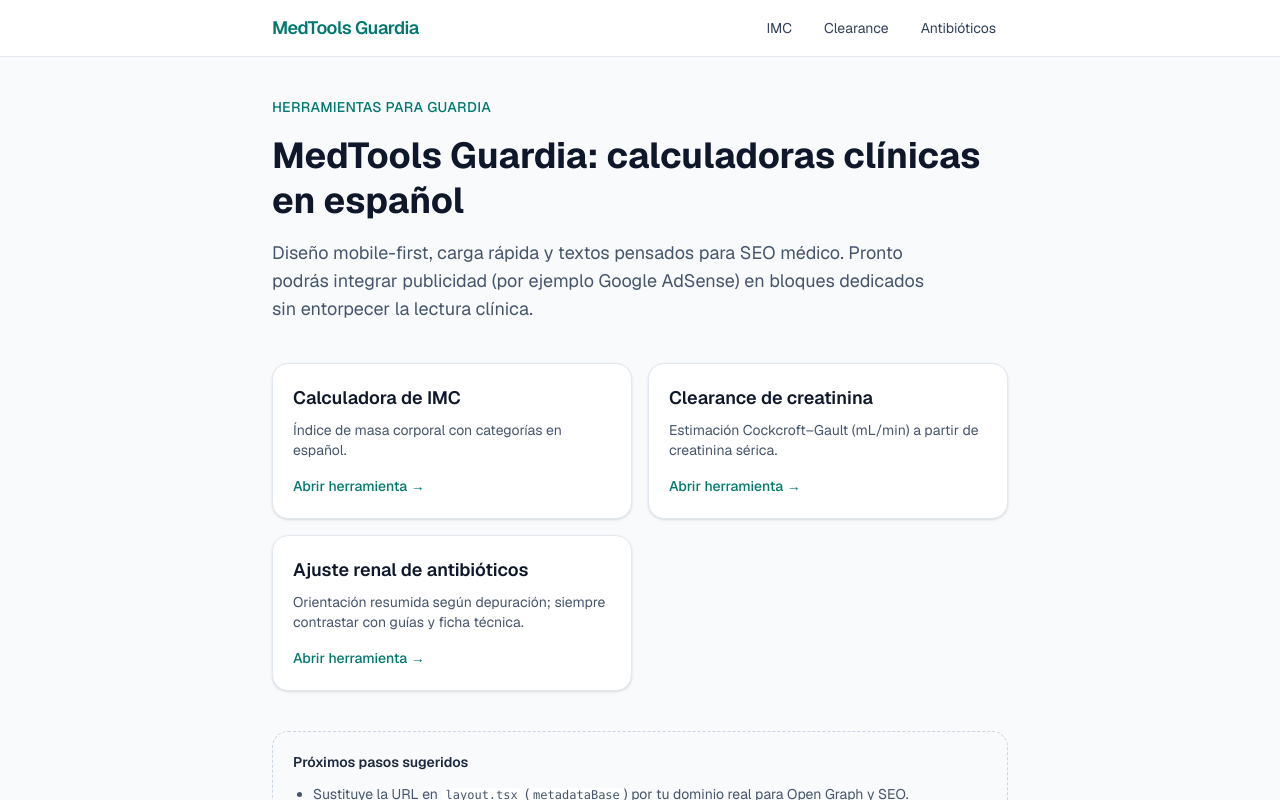
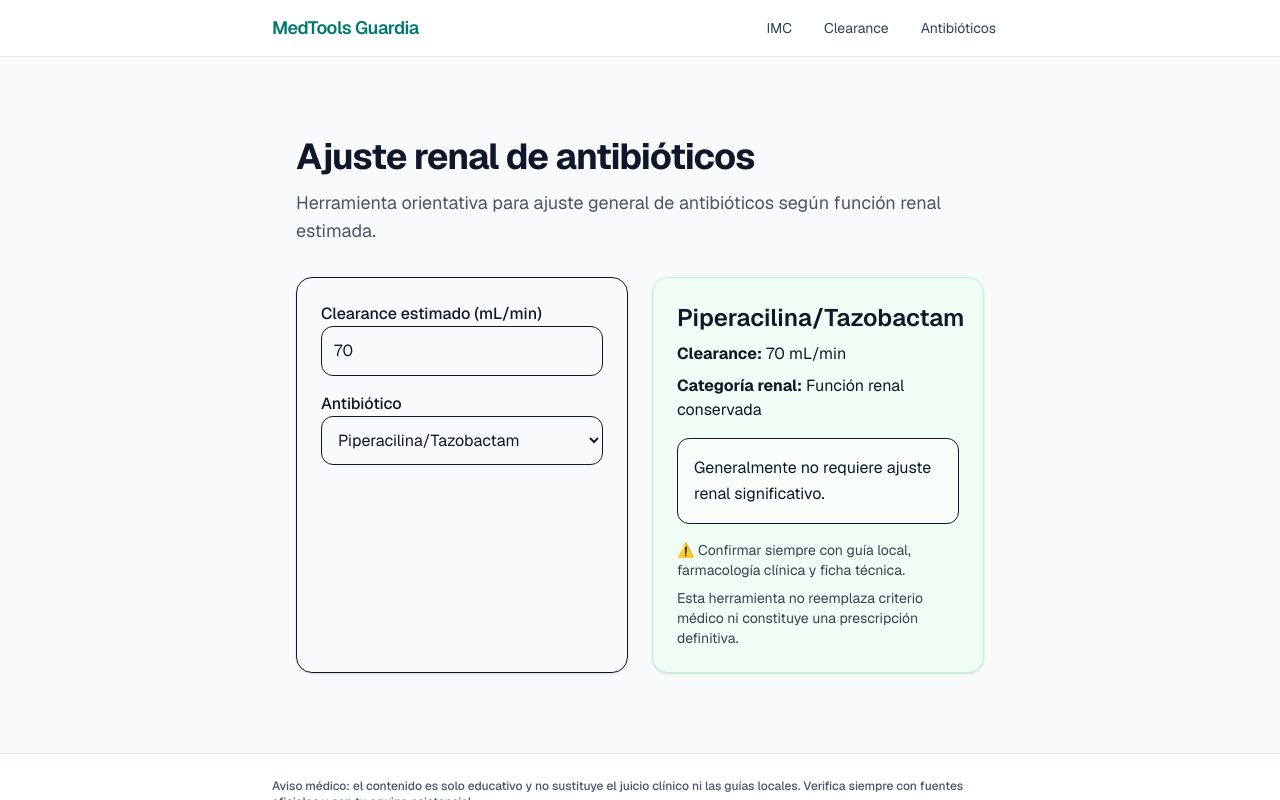
Before and after one commit to ferlambert2-programador/medtools-guardia, a Next.js app: page / in a window 1280 px wide. Shown: the top 800 px of the page. Built offline with nearby package versions, Linux system fonts and the light colour scheme.

Commit message:
mejora ajuste renal antibioticos

```diff
--- a/app/ajuste-antibioticos/page.tsx
+++ b/app/ajuste-antibioticos/page.tsx
@@ -1,76 +1,114 @@
 "use client";
 
-import { useMemo, useState } from "react";
-import { MedicalDisclaimer } from "@/components/MedicalDisclaimer";
-import {
-  ANTIBIOTIC_OPTIONS,
-  type AntibioticId,
-  renalGuidanceEs,
-} from "@/lib/antibioticRenal";
+import { useState } from "react";
 
-export default function AntibioticRenalPage() {
-  const [crcl, setCrcl] = useState("");
-  const [drug, setDrug] = useState<AntibioticId>("ciprofloxacino");
+export default function AjusteAntibioticosPage() {
+  const [crcl, setCrcl] = useState("45");
+  const [drug, setDrug] = useState("piperacilina");
 
-  const cr = Number(crcl.replace(",", "."));
-  const guidance = useMemo(() => renalGuidanceEs(drug, cr), [drug, cr]);
+  const cr = Number(crcl);
+
+  function getRecommendation() {
+    if (!cr || cr <= 0) {
+      return "Ingresá un clearance válido.";
+    }
+
+    if (drug === "piperacilina") {
+      if (cr > 40) return "3,375–4,5 g IV cada 6 h según foco y gravedad.";
+      if (cr >= 20) return "2,25 g IV cada 6 h.";
+      return "2,25 g IV cada 8 h.";
+    }
+
+    if (drug === "meropenem") {
+      if (cr > 50) return "1 g IV cada 8 h.";
+      if (cr >= 26) return "1 g IV cada 12 h.";
+      if (cr >= 10) return "500 mg IV cada 12 h.";
+      return "500 mg IV cada 24 h.";
+    }
+
+    if (drug === "cefepime") {
+      if (cr > 60) return "2 g IV cada 8–12 h.";
+      if (cr >= 30) return "2 g IV cada 24 h.";
+      if (cr >= 11) return "1 g IV cada 24 h.";
+      return "500 mg IV cada 24 h.";
+    }
+
+    if (drug === "ciprofloxacino") {
+      if (cr >= 50) return "Dosis habitual.";
+      if (cr >= 30) return "400 mg IV cada 12–24 h.";
+      return "Reducir dosis o espaciar intervalo.";
+    }
+
+    if (drug === "vancomicina") {
+      return "No ajustar solo por clearance. Requiere monitoreo de niveles.";
+    }
+
+    return "Sin recomendación.";
+  }
 
   return (
-    <div className="space-y-6">
-      <div>
-        <h1 className="text-2xl font-bold text-slate-900">
+    <main className="mx-auto max-w-3xl p-6 space-y-6">
+      <h1 className="text-3xl font-bold">
         Ajuste de antibióticos por función renal
       </h1>
-        <p className="mt-2 text-slate-600 text-sm sm:text-base">
-          Introduce una estimación de depuración (p. ej. CrCl Cockcroft–Gault en
-          mL/min) y elige un fármaco para ver recordatorios generales. No
-          incluye dosis milimétricas: debes cruzar con tu guía hospitalaria.
-        </p>
+
+      <div className="border rounded-2xl p-6 space-y-4">
+        <div>
+          <label className="block mb-2 font-medium">
+            Clearance aproximado (mL/min)
+          </label>
+
+          <input
+            className="w-full border rounded-xl p-3"
+            value={crcl}
+            onChange={(e) => setCrcl(e.target.value)}
+          />
         </div>
 
-      <div className="rounded-2xl border border-slate-200 bg-white p-5 space-y-4 shadow-sm">
-        <label className="block space-y-1">
-          <span className="text-sm font-medium text-slate-700">
-            CrCl aproximada (mL/min)
-          </span>
-          <input
-            inputMode="decimal"
-            className="w-full rounded-xl border border-slate-200 px-3 py-2.5 text-base outline-none focus:ring-2 focus:ring-teal-500/40"
-            value={crcl}
-            onChange={(e) => setCrcl(e.target.value)}
-            placeholder="p. ej. 38"
-          />
+        <div>
+          <label className="block mb-2 font-medium">
+            Antibiótico
           </label>
-        <label className="block space-y-1">
-          <span className="text-sm font-medium text-slate-700">Antibiótico</span>
+
           <select
-            className="w-full rounded-xl border border-slate-200 px-3 py-2.5 text-base outline-none focus:ring-2 focus:ring-teal-500/40 bg-white"
+            className="w-full border rounded-xl p-3"
             value={drug}
-            onChange={(e) => setDrug(e.target.value as AntibioticId)}
+            onChange={(e) => setDrug(e.target.value)}
           >
-            {ANTIBIOTIC_OPTIONS.map((o) => (
-              <option key={o.id} value={o.id}>
-                {o.label}
+            <option value="piperacilina">
+              Piperacilina/Tazobactam
             </option>
-            ))}
+
+            <option value="meropenem">
+              Meropenem
+            </option>
+
+            <option value="cefepime">
+              Cefepime
+            </option>
+
+            <option value="ciprofloxacino">
+              Ciprofloxacino
+            </option>
+
+            <option value="vancomicina">
+              Vancomicina
+            </option>
           </select>
-        </label>
+        </div>
       </div>
 
-      <div className="rounded-2xl border border-slate-200 bg-white p-5 space-y-3 shadow-sm">
-        <h2 className="text-lg font-semibold text-slate-900">{guidance.title}</h2>
-        <ul className="list-disc pl-5 space-y-2 text-sm text-slate-700">
-          {guidance.bullets.map((b) => (
-            <li key={b}>{b}</li>
-          ))}
-        </ul>
+      <div className="border rounded-2xl p-6 bg-gray-50">
+        <h2 className="text-xl font-semibold mb-2">
+          Recomendación
+        </h2>
+
+        <p>{getRecommendation()}</p>
       </div>
 
-      <div className="rounded-xl border border-dashed border-slate-300 bg-slate-50 px-4 py-6 text-center text-xs text-slate-500">
-        Zona reservada para publicidad (p. ej. AdSense).
+      <div className="bg-yellow-50 border border-yellow-200 rounded-xl p-4 text-sm">
+        Uso orientativo. Verificar siempre con guía institucional y ficha técnica.
       </div>
-
-      <MedicalDisclaimer />
-    </div>
+    </main>
   );
 }
--- a/app/page.tsx
+++ b/app/page.tsx
@@ -1,83 +1,172 @@
-import type { Metadata } from "next";
-import Link from "next/link";
+"use client";
 
-export const metadata: Metadata = {
-  title: "Inicio",
-  description:
-    "MedTools Guardia: calculadoras médicas en español para la práctica diaria. IMC, clearance de creatinina y ajuste orientativo de antibióticos.",
+import { useMemo, useState } from "react";
+
+type AntibioticKey =
+  | "Piperacilina/Tazobactam"
+  | "Vancomicina"
+  | "Meropenem"
+  | "Cefepime"
+  | "Levofloxacina";
+
+const recommendations = {
+  "Piperacilina/Tazobactam": {
+    normal:
+      "Generalmente no requiere ajuste renal significativo.",
+    moderate:
+      "Considerar prolongar intervalos o reducir dosis según protocolo institucional.",
+    severe:
+      "Requiere ajuste renal importante y monitorización clínica.",
+  },
+
+  Vancomicina: {
+    normal:
+      "Controlar función renal y niveles plasmáticos según contexto clínico.",
+    moderate:
+      "Ajustar intervalo y monitorizar niveles valle.",
+    severe:
+      "Riesgo elevado de acumulación y nefrotoxicidad. Requiere seguimiento estrecho.",
+  },
+
+  Meropenem: {
+    normal:
+      "Habitualmente sin ajuste importante.",
+    moderate:
+      "Puede requerir reducción de dosis o aumento del intervalo.",
+    severe:
+      "Ajuste renal obligatorio según clearance y gravedad clínica.",
+  },
+
+  Cefepime: {
+    normal:
+      "Sin ajuste renal relevante en función conservada.",
+    moderate:
+      "Reducir dosis o espaciar administración.",
+    severe:
+      "Mayor riesgo de neurotoxicidad. Ajuste renal estricto.",
+  },
+
+  Levofloxacina: {
+    normal:
+      "Generalmente sin ajuste significativo.",
+    moderate:
+      "Puede requerir espaciamiento de dosis.",
+    severe:
+      "Riesgo de acumulación. Ajustar cuidadosamente.",
+  },
 };
 
-const tools = [
-  {
-    href: "/imc",
-    title: "Calculadora de IMC",
-    body: "Índice de masa corporal con categorías en español.",
-  },
-  {
-    href: "/clearance-creatinina",
-    title: "Clearance de creatinina",
-    body: "Estimación Cockcroft–Gault (mL/min) a partir de creatinina sérica.",
-  },
-  {
-    href: "/ajuste-antibioticos",
-    title: "Ajuste renal de antibióticos",
-    body: "Orientación resumida según depuración; siempre contrastar con guías y ficha técnica.",
-  },
-];
+export default function AjusteAntibioticosPage() {
+  const [crcl, setCrcl] = useState(70);
+  const [drug, setDrug] =
+    useState<AntibioticKey>("Piperacilina/Tazobactam");
 
-export default function HomePage() {
+  const result = useMemo(() => {
+    if (crcl >= 60) {
+      return {
+        category: "Función renal conservada",
+        recommendation: recommendations[drug].normal,
+        color: "bg-green-50 border-green-200",
+      };
+    }
+
+    if (crcl >= 30) {
+      return {
+        category: "Insuficiencia renal moderada",
+        recommendation: recommendations[drug].moderate,
+        color: "bg-yellow-50 border-yellow-200",
+      };
+    }
+
+    return {
+      category: "Insuficiencia renal severa",
+      recommendation: recommendations[drug].severe,
+      color: "bg-red-50 border-red-200",
+    };
+  }, [crcl, drug]);
+
   return (
-    <div className="space-y-10">
-      <section className="space-y-4">
-        <p className="text-sm font-medium uppercase tracking-wide text-teal-700">
-          Herramientas para guardia
-        </p>
-        <h1 className="text-3xl sm:text-4xl font-bold text-slate-900 leading-tight">
-          MedTools Guardia: calculadoras clínicas en español
+    <main className="mx-auto max-w-4xl px-6 py-10 space-y-8">
+      <section className="space-y-3">
+        <h1 className="text-4xl font-bold tracking-tight">
+          Ajuste renal de antibióticos
         </h1>
-        <p className="text-lg text-slate-600 max-w-2xl">
-          Diseño mobile-first, carga rápida y textos pensados para SEO médico.
-          Pronto podrás integrar publicidad (por ejemplo Google AdSense) en
-          bloques dedicados sin entorpecer la lectura clínica.
+
+        <p className="text-gray-600 text-lg">
+          Herramienta orientativa para ajuste general de antibióticos
+          según función renal estimada.
         </p>
       </section>
 
-      <section className="grid gap-4 sm:grid-cols-2">
-        {tools.map((tool) => (
-          <Link
-            key={tool.href}
-            href={tool.href}
-            className="group rounded-2xl border border-slate-200 bg-white p-5 shadow-sm transition hover:border-teal-300 hover:shadow-md"
-          >
-            <h2 className="text-lg font-semibold text-slate-900 group-hover:text-teal-800">
-              {tool.title}
+      <section className="grid gap-6 md:grid-cols-2">
+        <div className="rounded-2xl border p-6 shadow-sm space-y-4">
+          <div className="space-y-2">
+            <label className="font-medium">
+              Clearance estimado (mL/min)
+            </label>
+
+            <input
+              type="number"
+              value={crcl}
+              onChange={(e) => setCrcl(Number(e.target.value))}
+              className="w-full rounded-xl border p-3"
+            />
+          </div>
+
+          <div className="space-y-2">
+            <label className="font-medium">Antibiótico</label>
+
+            <select
+              value={drug}
+              onChange={(e) =>
+                setDrug(e.target.value as AntibioticKey)
+              }
+              className="w-full rounded-xl border p-3"
+            >
+              {Object.keys(recommendations).map((item) => (
+                <option key={item}>{item}</option>
+              ))}
+            </select>
+          </div>
+        </div>
+
+        <div
+          className={`rounded-2xl border p-6 shadow-sm space-y-4 ${result.color}`}
+        >
+          <div className="space-y-2">
+            <h2 className="text-2xl font-semibold">
+              {drug}
             </h2>
-            <p className="mt-2 text-sm text-slate-600">{tool.body}</p>
-            <span className="mt-4 inline-flex text-sm font-medium text-teal-700">
-              Abrir herramienta →
-            </span>
-          </Link>
-        ))}
+
+            <p>
+              <strong>Clearance:</strong> {crcl} mL/min
+            </p>
+
+            <p>
+              <strong>Categoría renal:</strong>{" "}
+              {result.category}
+            </p>
+          </div>
+
+          <div className="rounded-xl bg-white/70 p-4 border">
+            <p className="leading-relaxed">
+              {result.recommendation}
+            </p>
+          </div>
+
+          <div className="text-sm text-gray-700 space-y-2">
+            <p>
+              ⚠️ Confirmar siempre con guía local,
+              farmacología clínica y ficha técnica.
+            </p>
+
+            <p>
+              Esta herramienta no reemplaza criterio médico
+              ni constituye una prescripción definitiva.
+            </p>
+          </div>
+        </div>
       </section>
-
-      <section className="rounded-2xl border border-dashed border-slate-300 bg-slate-50 p-5 text-sm text-slate-600">
-        <h2 className="font-semibold text-slate-800">Próximos pasos sugeridos</h2>
-        <ul className="mt-3 list-disc pl-5 space-y-2">
-          <li>
-            Sustituye la URL en <code className="text-xs bg-white px-1 rounded">layout.tsx</code>{" "}
-            (<code className="text-xs bg-white px-1 rounded">metadataBase</code>) por tu dominio
-            real para Open Graph y SEO.
-          </li>
-          <li>
-            Añade <code className="text-xs bg-white px-1 rounded">sitemap.xml</code> y{" "}
-            <code className="text-xs bg-white px-1 rounded">robots.txt</code> cuando publiques.
-          </li>
-          <li>
-            Reserva un hueco visible para AdSense (por ejemplo bajo el resultado
-            de cada calculadora) cumpliendo políticas de contenido médico de Google.
-          </li>
-        </ul>
-      </section>
-    </div>
+    </main>
   );
 }
```
Lines whose indentation alone changed are shown as unchanged.
